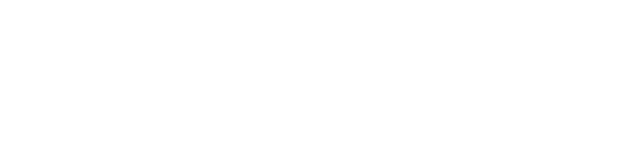
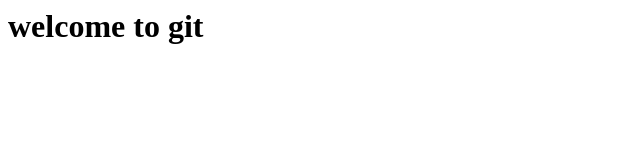
Before and after one commit to prdv16/Training, a plain HTML site: page index.html in a window 1280 px wide. Shown: the whole page, without its empty margins (0-640 px from the left). Drawn offline with Linux system fonts and the light colour scheme.

Commit message:
i added a small sentance

```diff
--- a/index.html
+++ b/index.html
@@ -1,4 +1,5 @@
 <html>
 <title> git demo </title>
-<body> </body>
+<body>
+<h1> welcome to git </h1> </body>
 </html>
```
